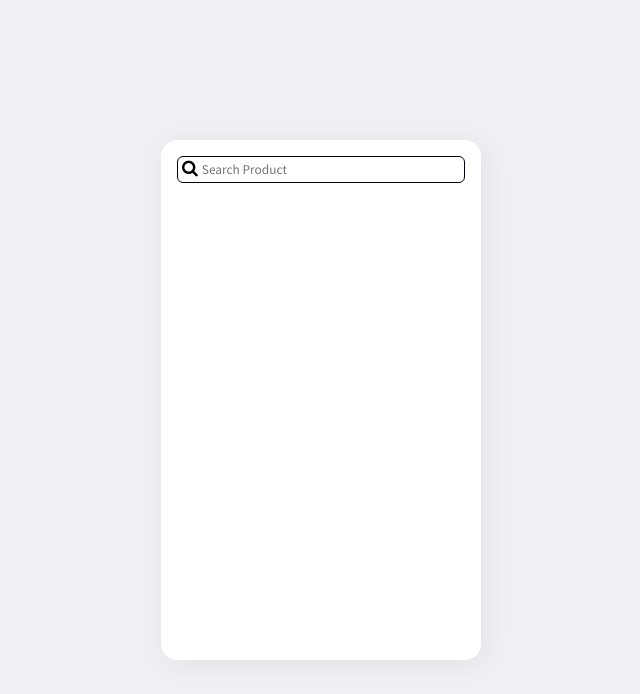
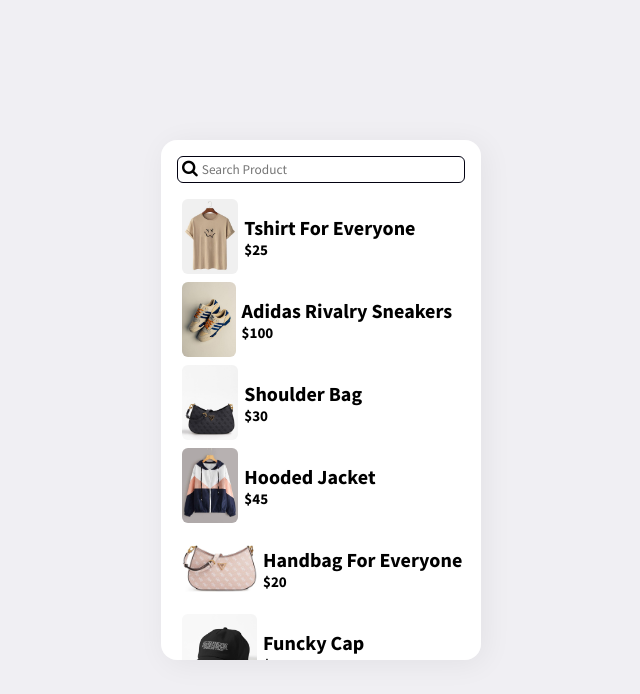
Before and after one commit to abhinendraSingh3/Search_Product_filter, a plain HTML site: page index.html in a window 1280 px wide. Shown: the whole page, without its empty margins (319-959 px from the left). Drawn offline with Linux system fonts and the light colour scheme.

Commit message:
finished styling

```diff
--- a/index.html
+++ b/index.html
@@ -20,11 +20,106 @@
     <section class="container">
         <form class="bar">
 
-                <i style="font-size:17px" class="fa">&#xf002;</i>
-                <input type="search" placeholder="Search Product" id="search-bar">
+            <i style="font-size:17px" class="fa">&#xf002;</i>
+            <input type="search" placeholder="Search Product" id="search-bar">
 
         </form>
+        <div class="products">
+            <img src="images/100  Cotton Grimace Print T-Shirts.jpg.jpg" alt="">
+            <div class="items">
 
+                <h2>Tshirt For Everyone </h2>
+                <h3>$25</h3>
+            </div>
+        </div>
+        <div class="products">
+            <img src="images/Adidas Rivalry Sneakers.jpg" alt="">
+            <div class="items">
+
+                <h2>Adidas Rivalry Sneakers </h2>
+                <h3>$100</h3>
+            </div>
+        </div>
+        <div class="products">
+            <img src="images/ALEXIE 4G LOGO SHOULDER BAG _ GUESS® Official Website.jpg" alt="">
+            <div class="items">
+
+                <h2>Shoulder Bag </h2>
+                <h3>$30</h3>
+            </div>
+        </div>
+        <div class="products">
+            <img src="images/Color-Block Zip Up Drawstring Hooded Windbreaker Jacket.jpg" alt="">
+            <div class="items">
+
+                <h2>Hooded Jacket </h2>
+                <h3>$45</h3>
+            </div>
+        </div>
+        <div class="products">
+            <img src="images/Handtas Hwqb84 16180.jpg" alt="">
+            <div class="items">
+
+                <h2>Handbag For Everyone </h2>
+                <h3>$20</h3>
+            </div>
+        </div>
+        <div class="products">
+            <img src="images/Let The Fish Who Thinks He Knows No Fear Look Well Upon My Face Cap by alikoos.jpg" alt="">
+            <div class="items">
+
+                <h2>Funcky Cap </h2>
+                <h3>$25</h3>
+            </div>
+        </div>
+        <div class="products">
+            <img src="images/Men with style, Mens Clothing, Mens Fashion, Fashion, Streetwear, Nike, Outfit inspo,Photoshoot.jpg" alt="">
+            <div class="items">
+
+                <h2>Adidas Streetwear</h2>
+                <h3>$50</h3>
+            </div>
+        </div>
+        <div class="products">
+            <img src="images/Men's Steel Band Digital Luminous Auto Date LED Display Smart Watch.jpg" alt="">
+            <div class="items">
+
+                <h2>Luminous Smart Watch</h2>
+                <h3>$65</h3>
+            </div>
+        </div>
+        <div class="products">
+            <img src="images/Mens 100  Cotton Bear Graphics Short Sleeve T-Shirt.jpg" alt="">
+            <div class="items">
+
+                <h2>Tshirt For Boys</h2>
+                <h3>$10</h3>
+            </div>
+        </div>
+        <div class="products">
+            <img src="images/Multifunctional Heart Rate Blood Pressure Blood Oxygen Luxury Smart Watch - Silver.jpg" alt="">
+            <div class="items">
+
+                <h2>Luxury Smartwatch</h2>
+                <h3>$75</h3>
+            </div>
+        </div>
+        <div class="products">
+            <img src="images/Mens 100  Cotton Character Print Crew Neck Short Sleeve T-Shirt.jpg" alt="">
+            <div class="items">
+
+                <h2>Crew Neck Tshirt</h2>
+                <h3>$15</h3>
+            </div>
+        </div>
+        <div class="products">
+            <img src="images/EMERSON JACKET - BLACK AND TAN - L.jpg" alt="">
+            <div class="items">
+
+                <h2>Emerson Jacket </h2>
+                <h3>$60</h3>
+            </div>
+        </div>
 
     </section>
     <script src="app.js"></script>
--- a/style.css
+++ b/style.css
@@ -20,6 +20,10 @@ height: 520px;
 background-color: white ;
 border-radius: 16px;
 box-shadow: 4px 4px 30px rgba(0, 0,0, 0.06);
+overflow-y: scroll;
+}
+.container::-webkit-scrollbar{
+    display: none;
 }
 .bar{
     border:1px solid rgb(2, 1, 17);
@@ -40,3 +44,25 @@ box-shadow: 4px 4px 30px rgba(0, 0,0, 0.06);
     outline:none;
     width: 19vw;
 }
+.products{
+    display: flex;
+    align-items: center;
+    cursor: pointer;
+    margin-bottom: 8px;
+}
+
+.products img{
+max-width: 75px;
+height: 75px;
+object-fit: cover;
+border-radius: 6px;
+margin-left: 21px;
+}
+.items h2{
+    font-size: 20px;
+    margin-left: 6px;
+}
+.items h3{
+    font-size: 15px;
+    margin-left: 6px;
+}
```
Also changed, not shown: images/100  Cotton Grimace Print T-Shirts.jpg.jpg (added), images/ALEXIE 4G LOGO SHOULDER BAG _ GUESS® Official Website.jpg (added), images/Adidas Rivalry Sneakers.jpg (added), images/Color-Block Zip Up Drawstring Hooded Windbreaker Jacket.jpg (added), images/EMERSON JACKET - BLACK AND TAN - L.jpg (added), images/Handtas Hwqb84 16180.jpg (added), images/Let The Fish Who Thinks He Knows No Fear Look Well Upon My Face Cap by alikoos.jpg (added), images/Men with style, Mens Clothing, Mens Fashion, Fashion, Streetwear, Nike, Outfit inspo,Photoshoot.jpg (added), images/Men's Steel Band Digital Luminous Auto Date LED Display Smart Watch.jpg (added), images/Mens 100  Cotton Bear Graphics Short Sleeve T-Shirt.jpg (added), images/Mens 100  Cotton Character Print Crew Neck Short Sleeve T-Shirt.jpg (added), images/Multifunctional Heart Rate Blood Pressure Blood Oxygen Luxury Smart Watch - Silver.jpg (added), images/Women want fish me fear me Cap by alikoos.jpg (added).
